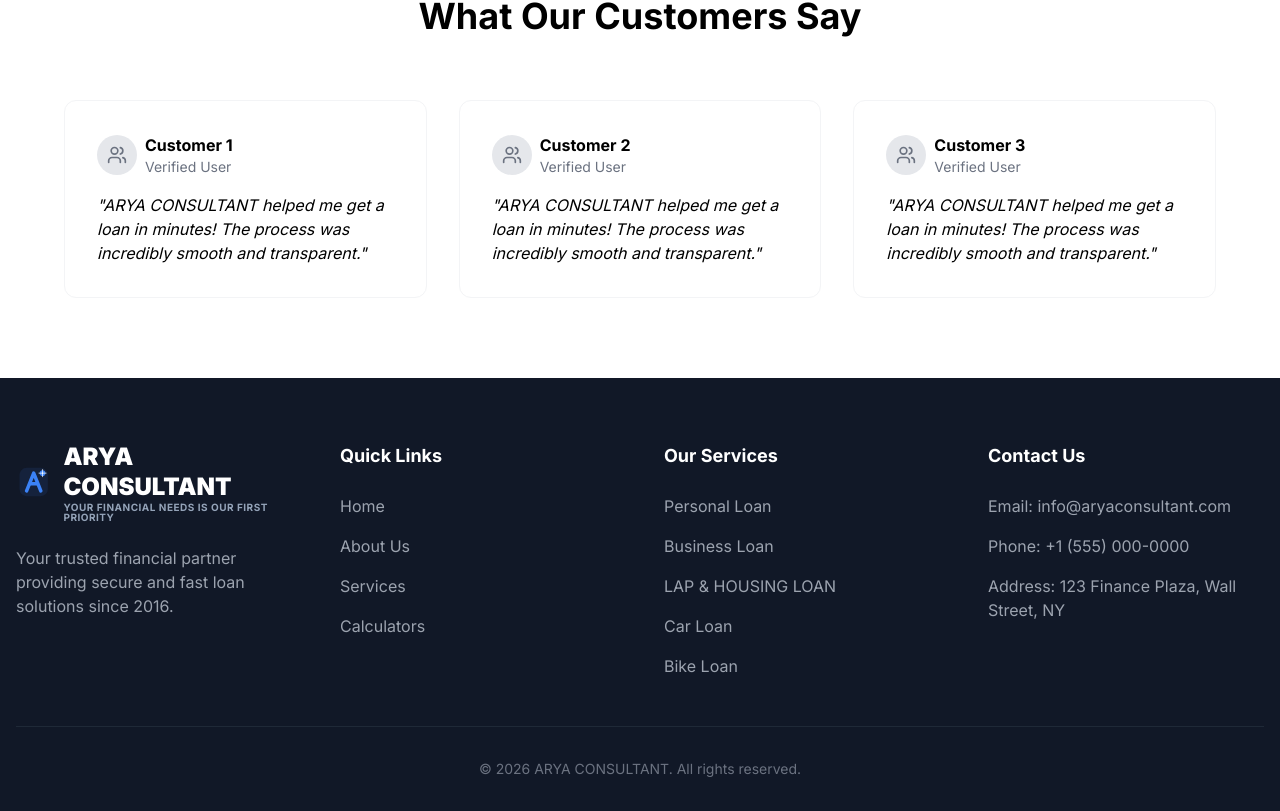
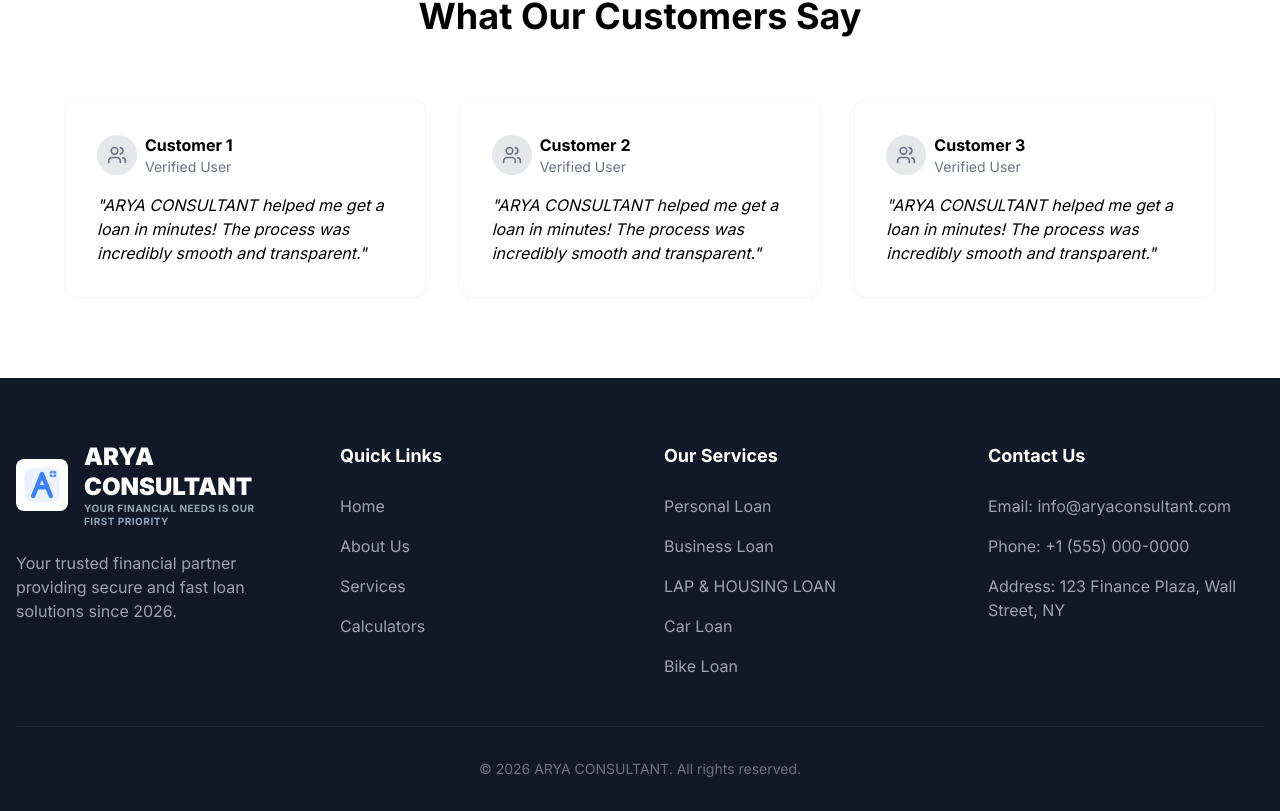
Before and after one commit to Easvaran/arya_consultant, a Next.js app: page / in a window 1280 px wide. Shown: the part 2322-3133 px from the top of the page. Built offline with nearby package versions, Linux system fonts and the light colour scheme; no server answers; the database is empty.

Commit message:
fix: improve footer branding alignment and visibility

```diff
--- a/components/Footer.tsx
+++ b/components/Footer.tsx
@@ -46,15 +46,17 @@ const Footer = () => {
       <div className="container mx-auto px-4">
         <div className="grid md:grid-cols-4 gap-12 mb-12">
           <div className="col-span-1 md:col-span-1">
-            <Link href="/" className="flex items-center gap-3 hover:opacity-80 transition-opacity mb-6">
-              <Logo size={40} color="#3B82F6" src={settings.logoUrl} />
+            <Link href="/" className="flex items-center gap-4 hover:opacity-80 transition-opacity mb-6">
+              <div className="bg-white p-1 rounded-lg">
+                <Logo size={44} color="#3B82F6" src={settings.logoUrl} />
+              </div>
               <div className="flex flex-col">
-                <span className="font-black text-2xl leading-tight" style={{ color: settings.nameColor }}>{settings.businessName}</span>
-                <span className="text-[10px] font-bold uppercase tracking-wider leading-none" style={{ color: settings.subheadingColor }}>{settings.subheading}</span>
+                <span className="font-black text-2xl leading-tight text-white">{settings.businessName}</span>
+                <span className="text-[10px] font-bold uppercase tracking-wider leading-tight text-slate-400 max-w-[200px]">{settings.subheading}</span>
               </div>
             </Link>
             <p className="text-gray-400 mb-6">
-              Your trusted financial partner providing secure and fast loan solutions since 2016.
+              Your trusted financial partner providing secure and fast loan solutions since 2026.
             </p>
           </div>
 
```
